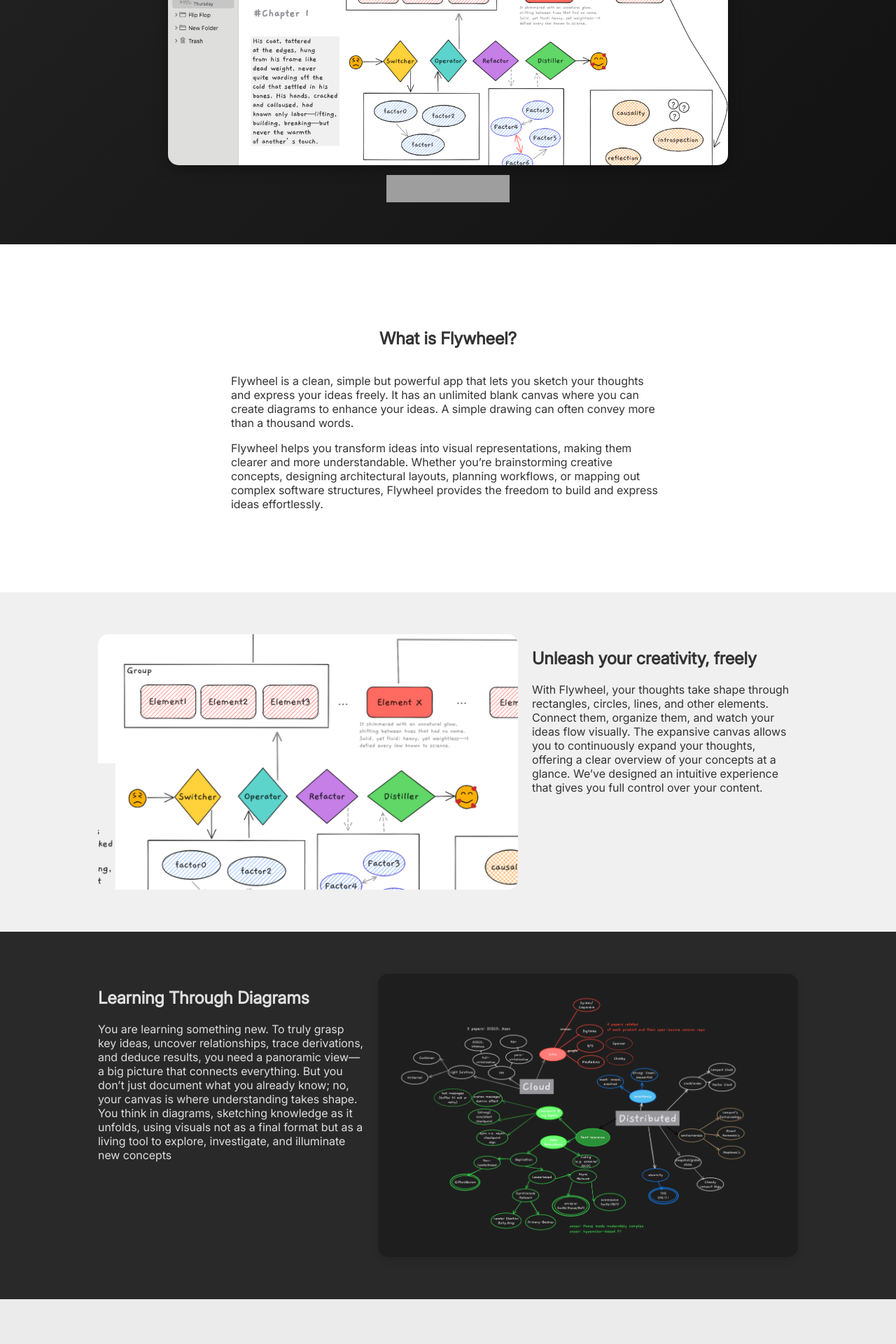
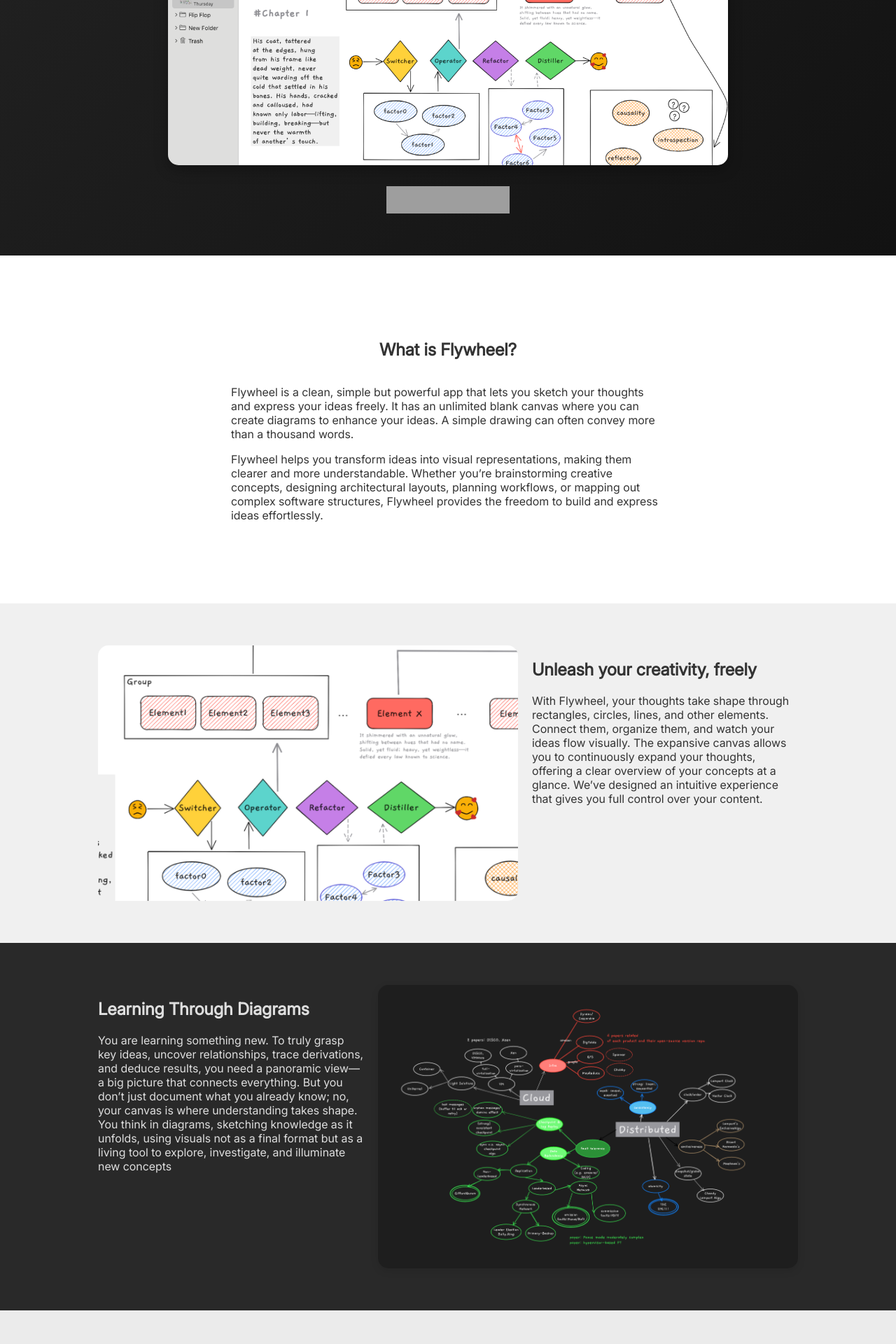
Before and after one commit to flywheelapp/website, a Jekyll site: the page built from index.html, in a window 1280 px wide. Shown: the part 511-2431 px from the top of the page at 70% size. Built offline with Jekyll 4.4.1, drawn with Linux system fonts in a browser that asks for light colours; grey boxes are pictures that could not be loaded.

Commit message:
Added bottom margin to screenshot

```diff
--- a/index.html
+++ b/index.html
@@ -106,7 +106,7 @@ title: Flywheel - The Unlimited Canvas for Your Ideas
   body { font-family: 'Inter', sans-serif; text-align: center; background: #f8f8f8; margin: 0; padding: 0; color: #333; }
   .hero { padding: 50px 20px; background: linear-gradient(135deg, #242424, #121212); color: white; position: relative; }
   .cta-buttons { margin-top: 20px; }
-  .screenshot-wrapper { margin-top: 30px; animation: fadeInUp 1s ease-in-out; }
+  .screenshot-wrapper { margin-top: 30px; margin-bottom: 16px; animation: fadeInUp 1s ease-in-out; }
   .screenshot { width: 100%; max-width: 800px; border-radius: 15px; box-shadow: 0px 6px 20px rgba(0, 0, 0, 0.3); }
   .introduction { width: 100%; max-width: 620px; text-align: left; }
   .btn { padding: 14px 32px; border-radius: 30px; font-weight: bold; transition: all 0.3s ease-in-out; text-decoration: none; display: inline-block; margin: 10px; }
```
